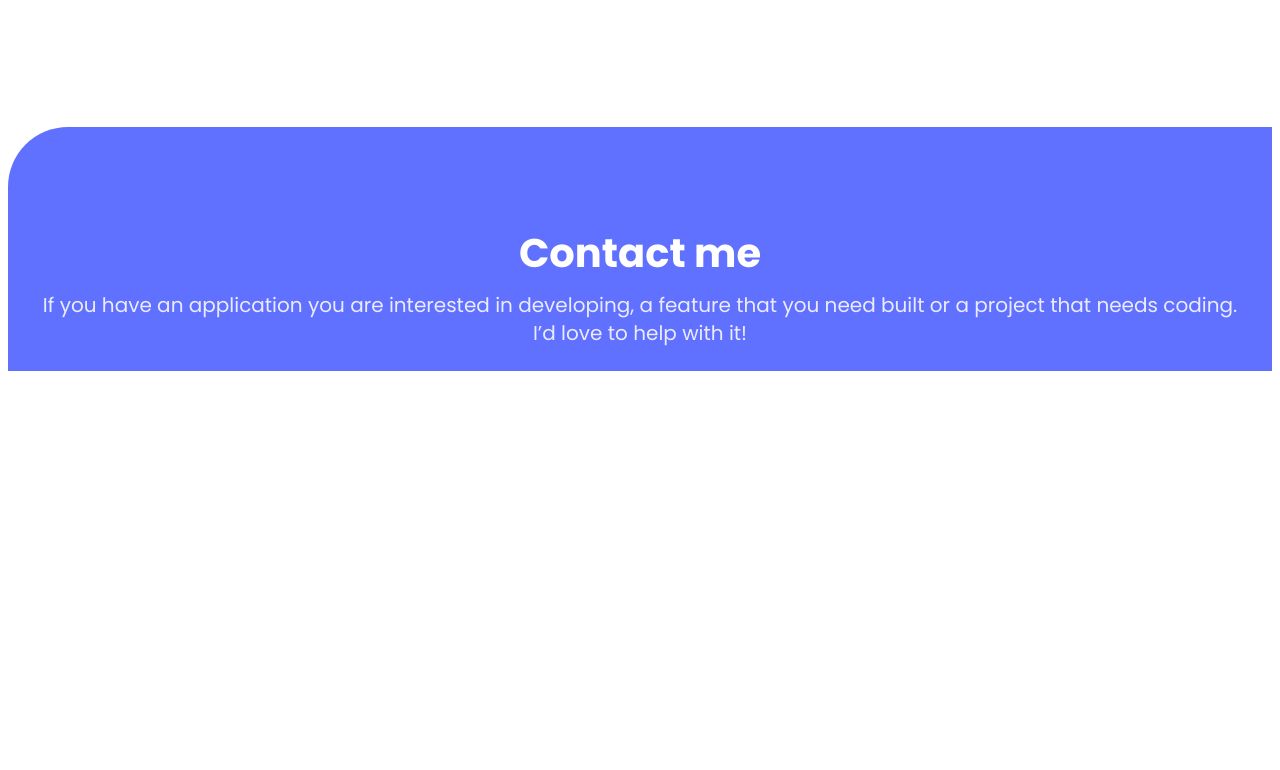
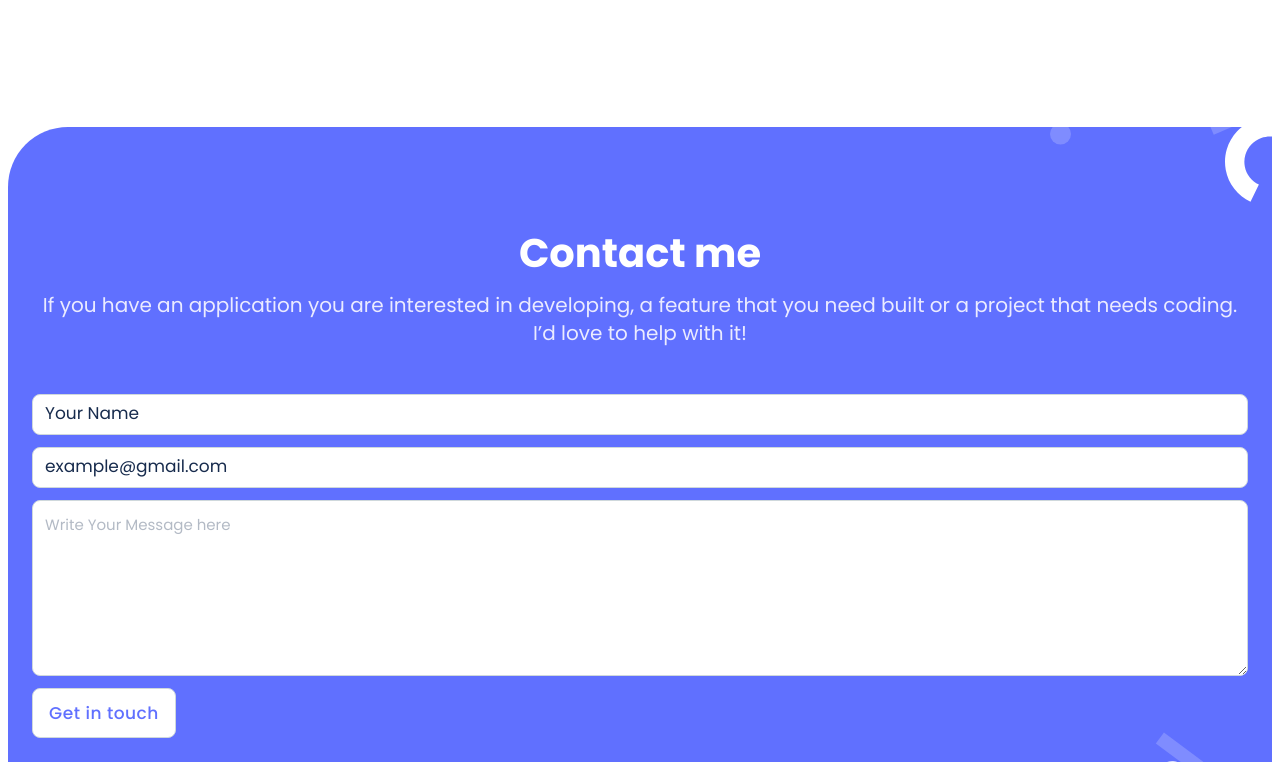
Before and after one commit to httpsyaseen/Portfolio, a website: page index.html in a window 1280 px wide. Shown: the part 3099-3869 px from the top of the page. Before the commit the page ends 3478 px from the top, so only its background shows below. Drawn offline with Linux system fonts and the light colour scheme.

Commit message:
added form

```diff
--- a/index.html
+++ b/index.html
@@ -192,6 +192,39 @@
         that you need built or a project that needs coding. I’d love to help
         with it!
       </div>
+      <form
+        class="contact-form"
+        action="https://formspree.io/f/mgejpayk"
+        method="POST"
+      >
+        <input
+          type="text"
+          class="name"
+          name="name"
+          placeholder="Your Name"
+          required
+          maxlength="30"
+        />
+        <input
+          type="email"
+          name="email"
+          class="email"
+          placeholder="example@gmail.com"
+          required
+        />
+        <textarea
+          placeholder="Write Your Message here"
+          name="feedback"
+          class="feedback"
+          id=""
+          cols="30"
+          rows="10"
+          required
+          maxlength="500"
+        ></textarea>
+
+        <button type="submit" class="get-in-touch">Get in touch</button>
+      </form>
     </footer>
   </body>
 </html>
--- a/style.css
+++ b/style.css
@@ -277,3 +277,57 @@
   font-weight: 400;
   line-height: 28px;
 }
+.contact-form {
+  display: flex;
+  flex-direction: column;
+  gap: 12px;
+  padding-top: 35px;
+}
+
+.email,
+.feedback,
+.name {
+  padding: 12px 12px;
+  border-radius: 8px;
+  border: 1px solid var(--base-100, #cfd8dc);
+  background: var(--mono-white, #fff);
+}
+
+.email::placeholder,
+.name::placeholder {
+  color: var(--neutral-n-800, #172b4d);
+  font-family: Poppins, Arial, Helvetica, sans-serif;
+  font-size: 17px;
+  font-style: normal;
+  font-weight: 400;
+  line-height: 20px;
+}
+
+.feedback::placeholder {
+  color: var(--neutrals-n-60, #b3bac5);
+  font-family: Poppins;
+  font-size: 15px;
+  font-weight: 400;
+  line-height: 24px;
+}
+
+.get-in-touch {
+  font-family: Poppins, Arial, Helvetica, sans-serif;
+  color: var(--primary-b-400, #6070ff);
+  text-align: center;
+
+  font-family: Poppins, Arial, Helvetica, sans-serif;
+  font-size: 17px;
+  font-style: normal;
+  font-weight: 500;
+  line-height: 24px;
+  letter-spacing: 0.51px;
+  display: inline-flex;
+  padding: 12px 16px;
+  align-items: center;
+  background-color: white;
+  display: inline;
+  align-self: flex-start;
+  border-radius: 8px;
+  border: 1px solid var(--base-100, #cfd8dc);
+}
```
